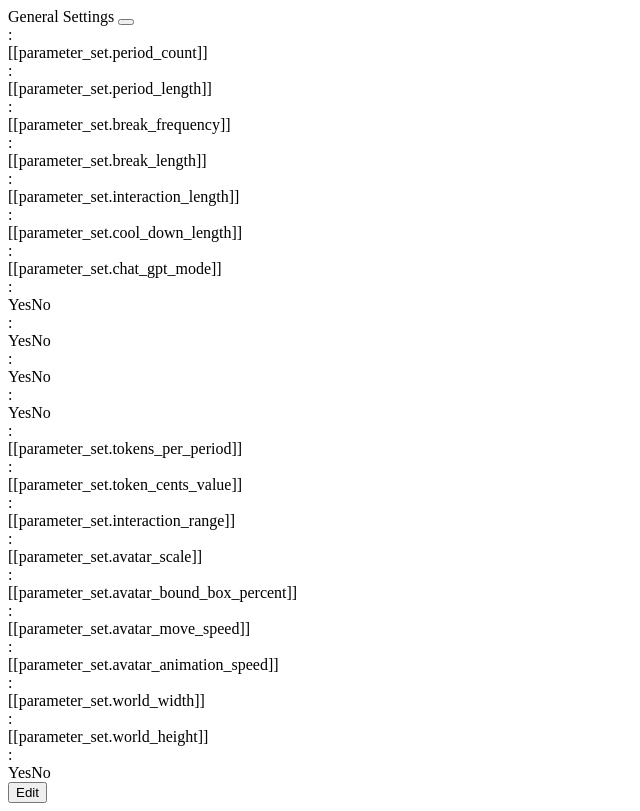
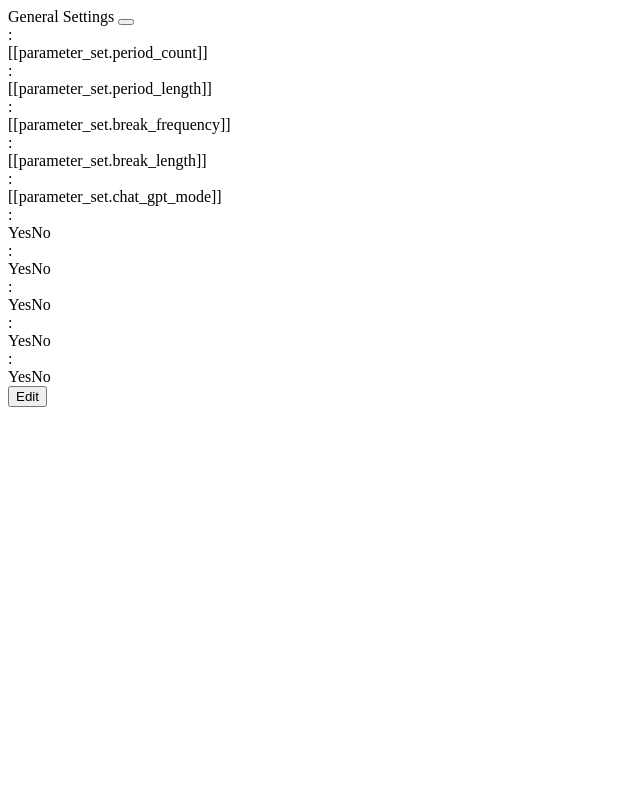
Before and after one commit to jeffreykirchner/manager_contest, a Django app: template main/templates/staff/staff_session_parameters/general_settings/general_settings_card.html in a window 1280 px wide. Shown: the whole page, without its empty margins (0-640 px from the left). After the commit the page ends 407 px from the top, so only its background shows below. Run offline with Django 3.2, Linux system fonts and the light colour scheme; the template is opened without the code that fills it, so the values that code supplies are empty; parts of the project's set-up code (start-up, migrations or seed data) failed here and were passed over.

Commit message:
Refactor ParameterSet and ParameterSetPlayer models and forms
- Removed several fields from ParameterSet model including:
  - tokens_per_period
  - token_cents_value
  - world_width
  - world_height
  - interaction_length
  - cool_down_length
  - interaction_range
  - avatar_scale
  - avatar_bound_box_percent
  - avatar_move_speed
  - avatar_animation_speed

- Updated ParameterSetForm to remove fields corresponding to the removed model fields.
- Updated ParameterSetPlayer model to remove fields:
  - start_x
  - start_y
  - hex_color
  - parameter_set_group

- Adjusted ParameterSetPlayerForm to reflect the changes in the model.
- Removed related fields from the session and templates to align with the updated models.
- Created migrations to remove the obsolete fields from the database schema.

```diff
--- a/main/templates/staff/staff_session_parameters/general_settings/general_settings_card.html
+++ b/main/templates/staff/staff_session_parameters/general_settings/general_settings_card.html
@@ -47,22 +47,6 @@
         </div>
         <div class="row">
             <div class="col-7 text-end">
-                {{parameter_set_form.interaction_length.label}}:
-            </div>
-            <div class="col text-start">
-                [[parameter_set.interaction_length]]
-            </div>
-        </div>
-        <div class="row">
-            <div class="col-7 text-end">
-                {{parameter_set_form.cool_down_length.label}}:
-            </div>
-            <div class="col text-start">
-                [[parameter_set.cool_down_length]]
-            </div>
-        </div>
-        <div class="row">
-            <div class="col-7 text-end">
                 {{parameter_set_form.chat_gpt_mode.label}}:
             </div>
             <div class="col text-start">
@@ -103,78 +87,6 @@
         </div>
         <div class="row">
             <div class="col-7 text-end">
-                {{parameter_set_form.tokens_per_period.label}}:
-            </div>
-            <div class="col text-start">
-                [[parameter_set.tokens_per_period]]
-            </div>
-        </div>
-        <div class="row">
-            <div class="col-7 text-end">
-                {{parameter_set_form.token_cents_value.label}}:
-            </div>
-            <div class="col text-start">
-                [[parameter_set.token_cents_value]]
-            </div>
-        </div>
-        <div class="row">
-            <div class="col-7 text-end">
-                {{parameter_set_form.interaction_range.label}}:
-            </div>
-            <div class="col text-start">
-                [[parameter_set.interaction_range]]
-            </div>
-        </div>
-        <div class="row">
-            <div class="col-7 text-end">
-                {{parameter_set_form.avatar_scale.label}}:
-            </div>
-            <div class="col text-start">
-                [[parameter_set.avatar_scale]]
-            </div>
-        </div>
-        <div class="row">
-            <div class="col-7 text-end">
-                {{parameter_set_form.avatar_bound_box_percent.label}}:
-            </div>
-            <div class="col text-start">
-                [[parameter_set.avatar_bound_box_percent]]
-            </div>
-        </div>
-        <div class="row">
-            <div class="col-7 text-end">
-                {{parameter_set_form.avatar_move_speed.label}}:
-            </div>
-            <div class="col text-start">
-                [[parameter_set.avatar_move_speed]]
-            </div>
-        </div>
-        <div class="row">
-            <div class="col-7 text-end">
-                {{parameter_set_form.avatar_animation_speed.label}}:
-            </div>
-            <div class="col text-start">
-                [[parameter_set.avatar_animation_speed]]
-            </div>
-        </div>
-        <div class="row">
-            <div class="col-7 text-end">
-                {{parameter_set_form.world_width.label}}:
-            </div>
-            <div class="col text-start">
-                [[parameter_set.world_width]]
-            </div>
-        </div>
-        <div class="row">
-            <div class="col-7 text-end">
-                {{parameter_set_form.world_height.label}}:
-            </div>
-            <div class="col text-start">
-                [[parameter_set.world_height]]
-            </div>
-        </div>
-        <div class="row">
-            <div class="col-7 text-end">
                 {{parameter_set_form.test_mode.label}}:
             </div>
             <div class="col text-start">
```
Also changed, not shown: main/consumers/staff/session_consumer_mixins/subject_updates.py (+8 -5 lines), main/consumers/staff/session_consumer_mixins/timer.py (+6 -5 lines), main/fixtures/main.json (+1 -1 lines), main/fixtures/main_sample.json (+1 -1 lines), main/forms/parameter_set_form.py (+2 -82 lines), main/forms/parameter_set_player_form.py (+1 -16 lines), main/models/parameter_set.py (+0 -48 lines), main/models/parameter_set_player.py (+0 -12 lines), main/models/session.py (+4 -27 lines), main/templates/staff/staff_session_parameters/players/players_card.html (+0 -18 lines), main/migrations/0083_remove_parameterset_avatar_bound_box_percent_and_more.py (added), main/migrations/0084_remove_parameterset_avatar_animation_speed.py (added), main/migrations/0085_remove_parametersetplayer_hex_color_and_more.py (added), main/migrations/0086_remove_parametersetplayer_parameter_set_group.py (added).
